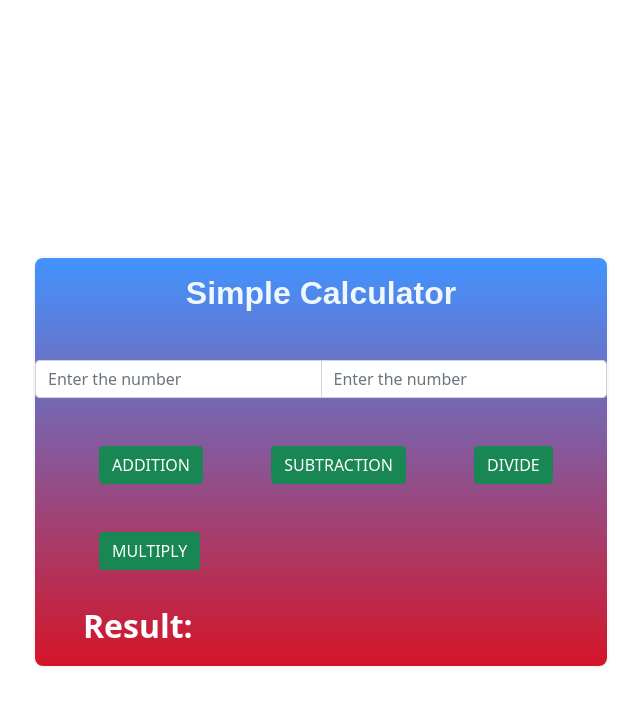
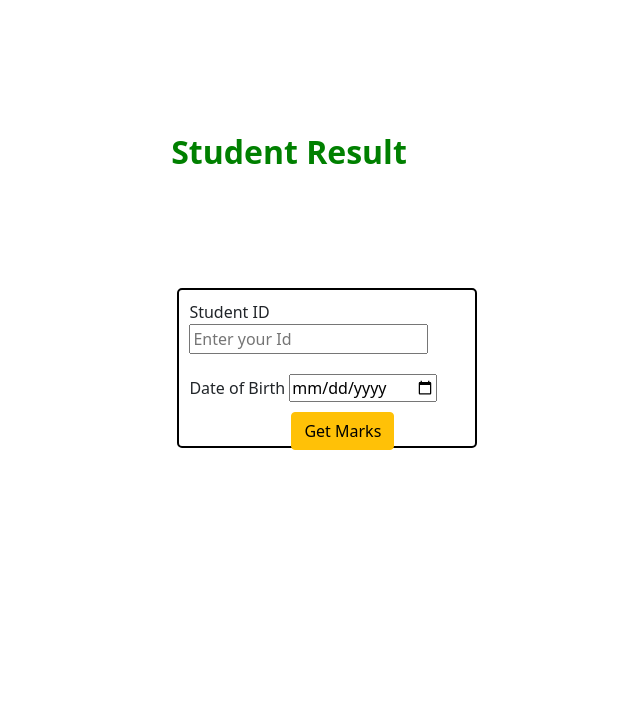
Before and after one commit to Sundar-2211/javascript-entri, a plain HTML site: page index.html in a window 1280 px wide. Shown: the whole page, without its empty margins (351-991 px from the left). Drawn offline with nearby package versions, Linux system fonts and the light colour scheme.

Commit message:
Add files via upload

```diff
--- a/index.html
+++ b/index.html
@@ -8,88 +8,55 @@
     <link href="https://cdn.jsdelivr.net/npm/bootstrap@5.0.2/dist/css/bootstrap.min.css" rel="stylesheet" integrity="sha384-EVSTQN3/azprG1Anm3QDgpJLIm9Nao0Yz1ztcQTwFspd3yD65VohhpuuCOmLASjC" crossorigin="anonymous">
     <script src="https://cdn.jsdelivr.net/npm/@popperjs/core@2.9.2/dist/umd/popper.min.js" integrity="sha384-IQsoLXl5PILFhosVNubq5LC7Qb9DXgDA9i+tQ8Zj3iwWAwPtgFTxbJ8NT4GN1R8p" crossorigin="anonymous"></script>
 <script src="https://cdn.jsdelivr.net/npm/bootstrap@5.0.2/dist/js/bootstrap.min.js" integrity="sha384-cVKIPhGWiC2Al4u+LWgxfKTRIcfu0JTxR+EQDz/bgldoEyl4H0zUF0QKbrJ0EcQF" crossorigin="anonymous"></script>
+</head>
 
 </head>
-<body>
-    <div class="content">
-    <h2 align="center">Simple Calculator</h2>
-    <!--using input -->
-    <div class="input-group">
+<body id="result">
+    <p align="center" style="margin-top: 10%; ">Student Result</p>
+    <div class="container">
+        <div class="stu-input">
+            <table border="2">
 
-        <input id="num1" type="number" class="form-control" value="" placeholder="Enter the number">
-        <input id="num2" type="number" class="form-control" value=""  placeholder="Enter the number">
-      </div>
+                <label >Student ID
+                    <input type="number" id="number" required placeholder="Enter your Id"onclick="backgroundchange()">
 
-  <!--using btn-group-->
-    <div class="btn-group">
-        <button type="button" class="btn btn-success btn-md" onclick="resultadd()">ADDITION</button>
+                </label>
+                <label > Date of Birth
+                    <input type="date" id="date" required>
+                </label> <br>
+                <button class="btn btn-warning" onclick="getmarks()">Get Marks</button>
+
+            </table>
+        </div>
 
     </div>
-    <div class="btn-group">
-        <button type="button" class="btn btn-success btn-md" onclick="resultsub()">SUBTRACTION</button>
-
-    </div>
-    <div class="btn-group">
-        <button type="button" class="btn btn-success btn-md" onclick="resultdivide()">DIVIDE</button>
-
-    </div>
-    <div class="btn-group">
-        <button type="button" class="btn btn-success btn-md" onclick="resultmultiply()">MULTIPLY</button>
-
-    </div>
-   <!--Result-->
-    <div class="cal-result">
-
-        <p id="result">Result:</p>
-       </div>
-    </div>
-    <script>
-        /* values get from input num1 and num2 */
-      var box1 =document.getElementById("num1")
-      var box2 =document.getElementById("num2")
-      /* result*/
-      var result=document.getElementById("result")
-/* for call result*/
-      function resultadd()
-  {
-  var box1value= Number(box1.value)
-  var box2value= Number(box2.value)
-  var total=box1value+box2value
-  result.textContent=(" Result:The Addition is "+total)
-  alert(" The Addition is "+total)
 
 
-  }
-  function resultsub()
-  {
-  var box1value= Number(box1.value)
-  var box2value= Number(box2.value)
-  var total=box1value-box2value
-  result.textContent=("Result: The Subtraction is "+total)
-  alert("The Subtraction is "+total)
+    <script>
+
+        function backgroundchange()
+       {
 
 
-  }
-  function resultdivide()
-  {
-  var box1value= Number(box1.value)
-  var box2value= Number(box2.value)
-  var total=box1value/box2value
-  result.textContent=(" Result:The Division is "+total)
-  alert(" The Division is"+total)
+       document.getElementById('result').style.backgroundColor="#F1DED9";
+       }
+     function getmarks()
+       {
 
-
-  }
-  function resultmultiply()
-  {
-  var box1value= Number(box1.value)
-  var box2value= Number(box2.value)
-  var total=box1value*box2value
-  result.textContent=("Result:The Multiplication is "+total)
-  alert("The Multiplication is "+total)
-
-
-  }
+        var sid=10001;
+        var sname="SUNDAR";
+        var address="Chennai";
+        var m1=67,m2=90,m3=89,m4=88,m5=90;
+        var total=m1+m2+m3+m4+m5;
+        var percentage=(total*100)/500.0;
+        alert('Click ok to View Result')
+        document.write('Student result'+"<br>")
+       document.write("Student id=:"+sid+"<br>");
+       document.write("Student Name=:"+sname+"<br>");
+       document.write("Address=:"+address+"<br>");
+       document.write("Total=:"+total+"<br>");
+       document.write("percentage=:"+percentage);
+       }
     </script>
 </body>
 </html>
--- a/style.css
+++ b/style.css
@@ -1,36 +1,21 @@
-.content{
-  width: 45%;
-  height: 35%;
-   border: 2px solid #f6f6f6;
-   margin-top: 20%;
-   margin-left: 30%;
-   border-radius: 10px;
-   background-image: linear-gradient(rgba(0, 110, 255, 0.74), rgba(211, 14, 34, 0.972));
+
+p{
+    font-size: xx-large;
+    color: green;
+    font-weight: bolder;
 }
-.input-group input{
-  margin-top: 2rem;
-}
-.btn-group .btn{
-  margin-left: 4rem;
-  margin-top: 3rem;
-}
-.content{
-  margin-top: 20%;
+.stu-input{
+    width: 300px;
+    height: 10rem;
+    border: 2px solid black;
+    margin-left: 40%;
+    margin-top: 10%;
+   border-radius: 5px 5px;
 
 }
-.content h2{
-  margin: 1rem;
-  color: aliceblue;
-  font-weight: bold;
-  font-size: xx-large;
-  font-family: Arial, Helvetica, sans-serif;
+.stu-input label{
+    padding: 10px;
 }
-.cal-result{
-  margin-top: 2rem;
-  margin-left: 3rem;
+.stu-input button{
+    margin-left: 7rem;
 }
-.cal-result p{
-  font-weight: bolder;
-  font-size: xx-large;
-  color: white;
-}
```
